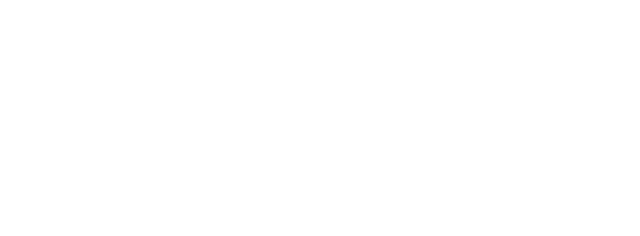
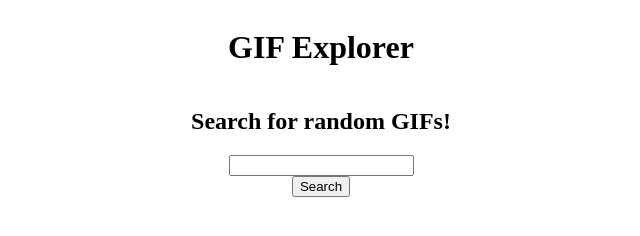
Before and after one commit to david-kwon-clover/async-giphy, a website: page index.html in a window 1280 px wide. Shown: the whole page, without its empty margins (327-967 px from the left). Drawn offline with Linux system fonts and the light colour scheme.

Commit message:
Add basic HTML elements for page

```diff
--- a/apiCall.js
+++ b/apiCall.js
@@ -1,19 +1,18 @@
 require("dotenv").config();
 
 async function getImages(query) {
-    const endpoint = `https://api.giphy.com/v1/gifs/search?api_key=${process.env.API_KEY}&q=${query}&limit=25&offset=0&rating=g&lang=en&bundle=messaging_non_clips`
+  const endpoint = `https://api.giphy.com/v1/gifs/search?api_key=${process.env.API_KEY}&q=${query}&limit=25&offset=0&rating=g&lang=en&bundle=messaging_non_clips`;
 
   try {
     const response = await fetch(endpoint);
     const json = await response.json();
     const urls = await json.data.map((element) => {
       return element.url;
-        })
+    });
     console.log(urls);
     return urls;
   } catch (error) {
     console.log(error);
-
   }
 }
 
--- a/index.html
+++ b/index.html
@@ -7,6 +7,15 @@
     <link rel="stylesheet" href="styles.css">
 </head>
 <body>
+    <header>
+        <h1>GIF Explorer</h1>
+        <h2>Search for random GIFs!</h2>
+        <input type="text" id="#search-input">
+        <button type="button" id="search-button">Search</button>
+    </header>
+    <section class="gifSection">
+
+    </section>
     <script src="index.js"></script>
 </body>
 </html>
--- a/styles.css
+++ b/styles.css
@@ -0,0 +1,20 @@
+body {
+    height: 100vh;
+    width: 100vw;
+    display: flex;
+    justify-content: center;
+}
+
+header {
+    height: 20%;
+    width: 100%;
+    display: flex;
+    flex-direction: column;
+    align-items: center;
+    text-align: center;
+}
+
+section {
+    display: flex;
+    flex-wrap: wrap;
+}
```
Lines whose indentation alone changed are shown as unchanged.
